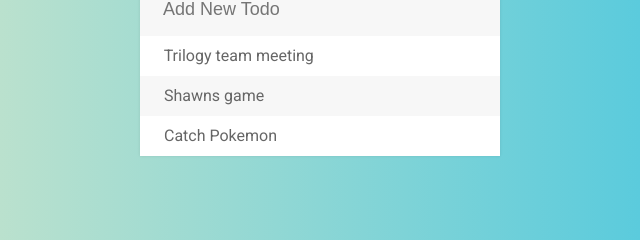
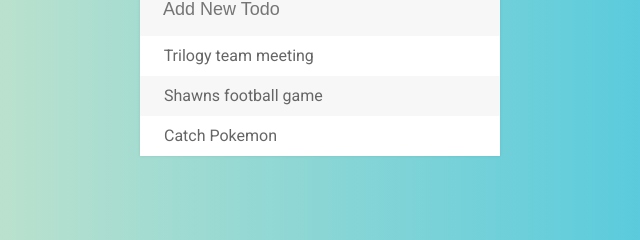
Before and after one commit to tsherry82/simpleTodoList, a plain HTML site: page index.html in a window 1280 px wide. Shown: the part 165-405 px from the top of the page, 320-960 px from the left. Drawn offline with nearby package versions, Linux system fonts and the light colour scheme.

Commit message:
updated hard coded list

```diff
--- a/index.html
+++ b/index.html
@@ -16,7 +16,7 @@
         <input type="text" placeholder="Add New Todo">
         <ul>
             <li><span><i class="fa fa-trash"></i></span> Trilogy team meeting</li>
-            <li><span><i class="fa fa-trash"></i></span> Shawns game</li>
+            <li><span><i class="fa fa-trash"></i></span> Shawns football game</li>
             <li><span><i class="fa fa-trash"></i></span> Catch Pokemon</li>
         </ul>
 
```
